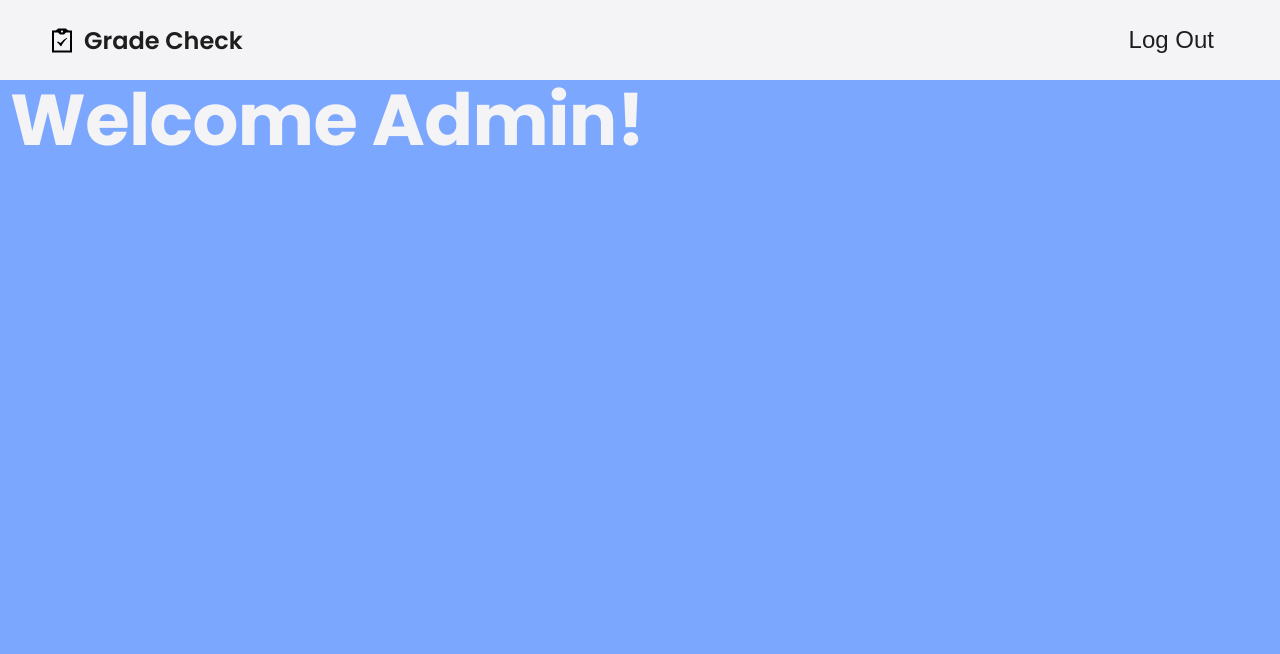
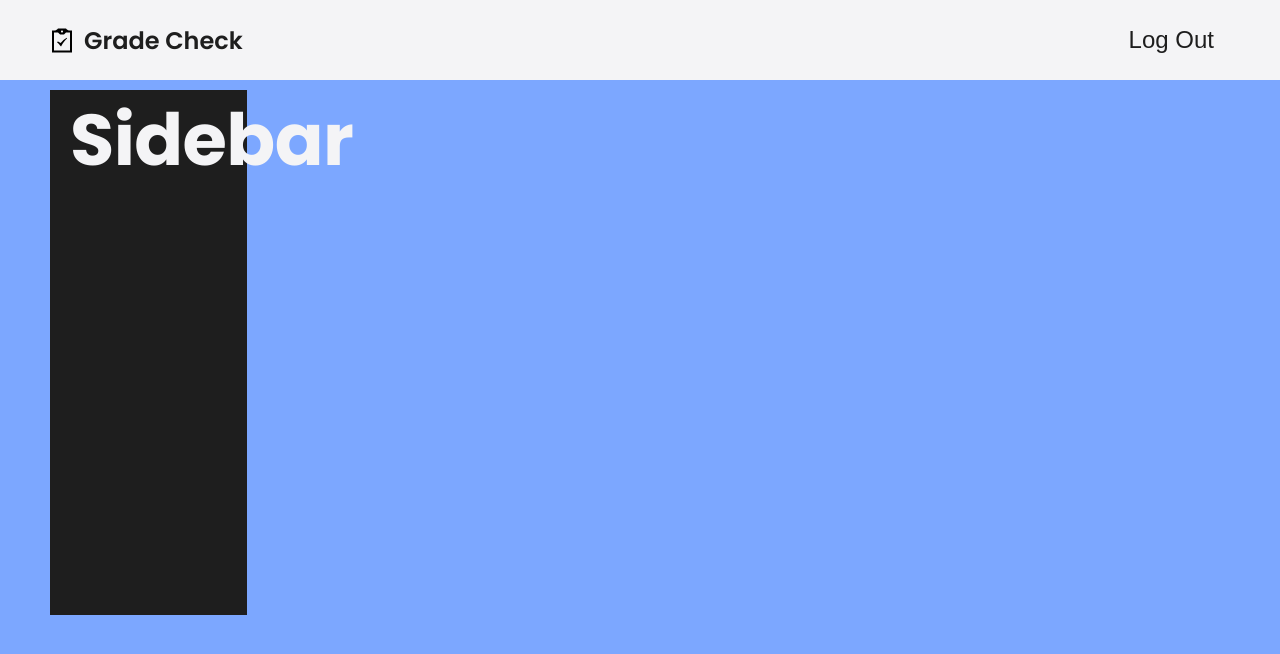
Before and after one commit to Saket2766/Student-Record-Management, a React (Create React App) app in the folder frontend/: page /dashboard in a window 1280 px wide. Shown: the top 654 px of the page. Built offline with nearby package versions, Linux system fonts and the light colour scheme; sample sign-in values are in the browser's storage.

Commit message:
modified:   backend/Models/StudentModel.js 	modified:   backend/Models/TeacherModel.js 	modified:   frontend/src/pages/AdminDashboard.js 	new file:   frontend/src/styles/adminDashboard.css

```diff
--- a/frontend/src/pages/AdminDashboard.js
+++ b/frontend/src/pages/AdminDashboard.js
@@ -1,9 +1,14 @@
+import "../styles/adminDashboard.css"
 
 const AdminDashboard = () => {
 
-    return ( <h1>
-        Welcome Admin!
-    </h1> );
+    return (
+        <div className="main">
+            <div className="sidebar">
+                <h1>Sidebar</h1>
+            </div>
+        </div>
+    );
 }
 
 export default AdminDashboard;
--- /dev/null
+++ b/frontend/src/styles/adminDashboard.css
@@ -0,0 +1,14 @@
+.main{
+    display: grid;
+    grid-template-columns: repeat(12,1fr);
+    max-width: 1200px;
+    min-height: 90vh;
+    margin: 0 auto;
+    padding: 10px;
+}
+
+.sidebar{
+    grid-column: 1/3;
+    background-color: #1e1e1e;
+    padding: 10px;
+}
```
Also changed, not shown: 2 other files (tests, documents, lock files or other folders).
